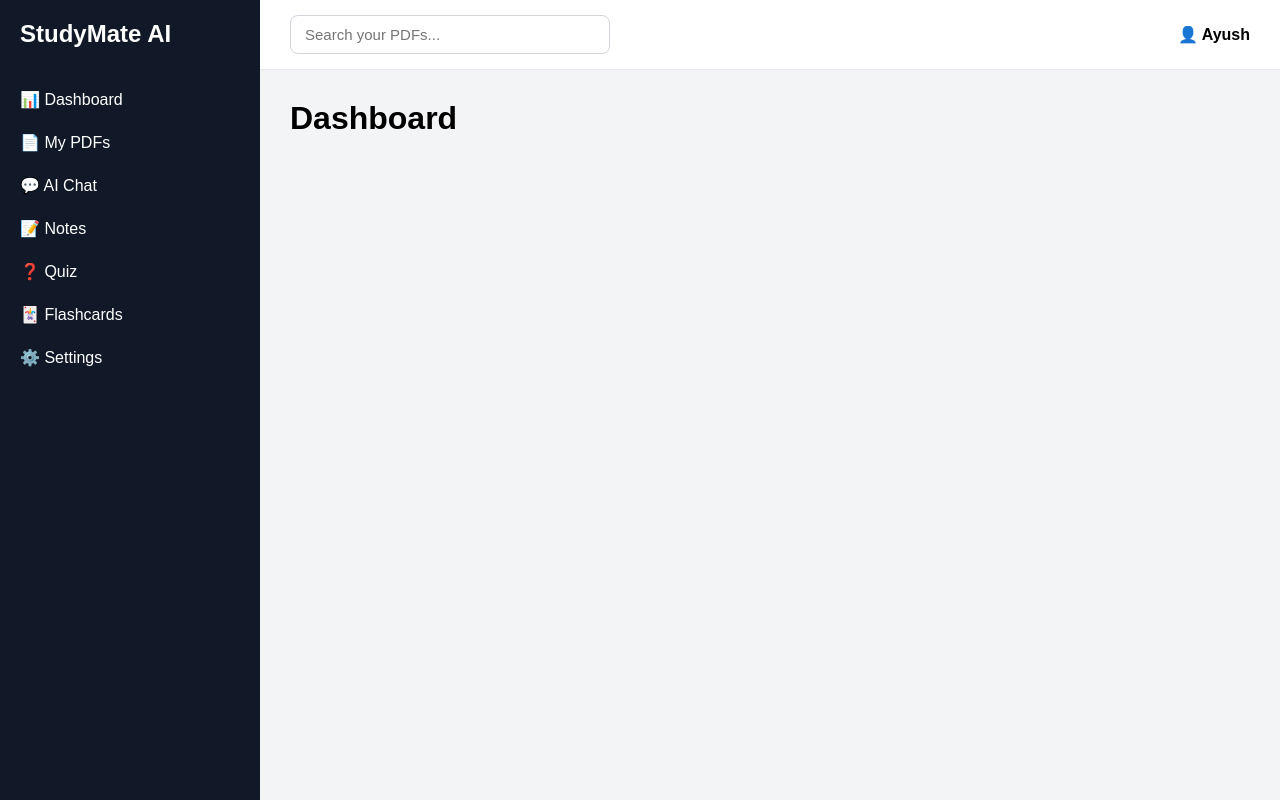
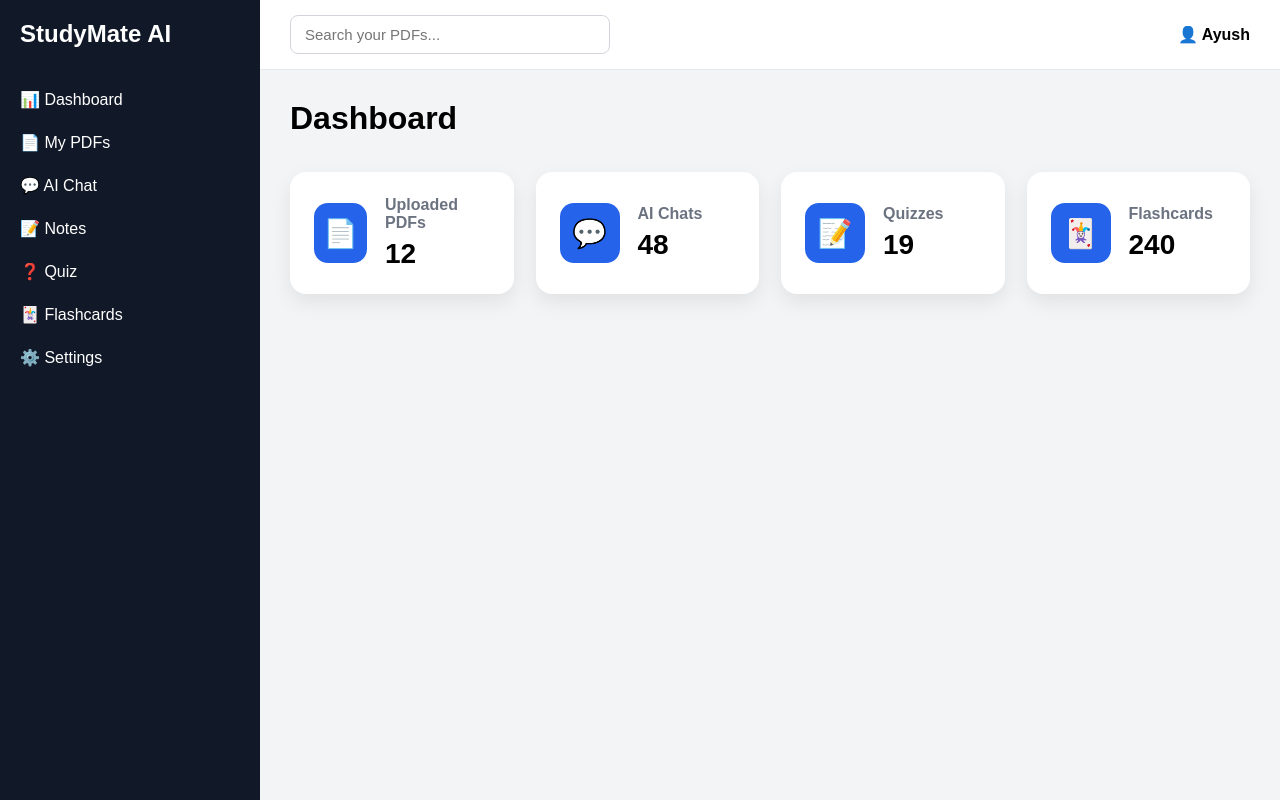
Before and after one commit to AP24110011695/StudyMate-AI, a React (Vite) app in the folder client/: page / in a window 1280 px wide. Built offline with nearby package versions, Linux system fonts and the light colour scheme.

Commit message:
Create dashboard statistic cards

```diff
--- a/client/src/App.jsx
+++ b/client/src/App.jsx
@@ -1,5 +1,6 @@
 import Sidebar from "./components/Sidebar/Sidebar";
 import Navbar from "./components/Navbar/Navbar";
+import DashboardCard from "./components/DashboardCard/DashboardCard";
 
 function App() {
   return (
@@ -10,7 +11,37 @@ function App() {
         <Navbar />
 
         <main className="main-content">
+
           <h1>Dashboard</h1>
+
+          <div className="cards">
+
+            <DashboardCard
+              title="Uploaded PDFs"
+              value="12"
+              icon="📄"
+            />
+
+            <DashboardCard
+              title="AI Chats"
+              value="48"
+              icon="💬"
+            />
+
+            <DashboardCard
+              title="Quizzes"
+              value="19"
+              icon="📝"
+            />
+
+            <DashboardCard
+              title="Flashcards"
+              value="240"
+              icon="🃏"
+            />
+
+          </div>
+
         </main>
       </div>
     </div>
--- /dev/null
+++ b/client/src/components/DashboardCard/DashboardCard.css
@@ -0,0 +1,30 @@
+.dashboard-card {
+    background: white;
+    border-radius: 16px;
+    padding: 24px;
+    display: flex;
+    align-items: center;
+    gap: 18px;
+    box-shadow: 0 8px 20px rgba(0, 0, 0, .08);
+}
+
+.card-icon {
+    width: 60px;
+    height: 60px;
+    border-radius: 14px;
+    background: #2563eb;
+    color: white;
+    display: flex;
+    align-items: center;
+    justify-content: center;
+    font-size: 28px;
+}
+
+.dashboard-card h4 {
+    color: #6b7280;
+    margin-bottom: 6px;
+}
+
+.dashboard-card h2 {
+    font-size: 28px;
+}
--- /dev/null
+++ b/client/src/components/DashboardCard/DashboardCard.jsx
@@ -0,0 +1,16 @@
+import "./DashboardCard.css";
+
+function DashboardCard({ title, value, icon }) {
+  return (
+    <div className="dashboard-card">
+      <div className="card-icon">{icon}</div>
+
+      <div>
+        <h4>{title}</h4>
+        <h2>{value}</h2>
+      </div>
+    </div>
+  );
+}
+
+export default DashboardCard;
--- a/client/src/styles/global.css
+++ b/client/src/styles/global.css
@@ -28,3 +28,9 @@ body {
 h1 {
     font-size: 32px;
 }
+.cards {
+    margin-top: 35px;
+    display: grid;
+    grid-template-columns: repeat(4, 1fr);
+    gap: 22px;
+}
```
Also changed, not shown: client/src/styles/dashboard.css (deleted), client/src/styles/sidebar.css (deleted).
